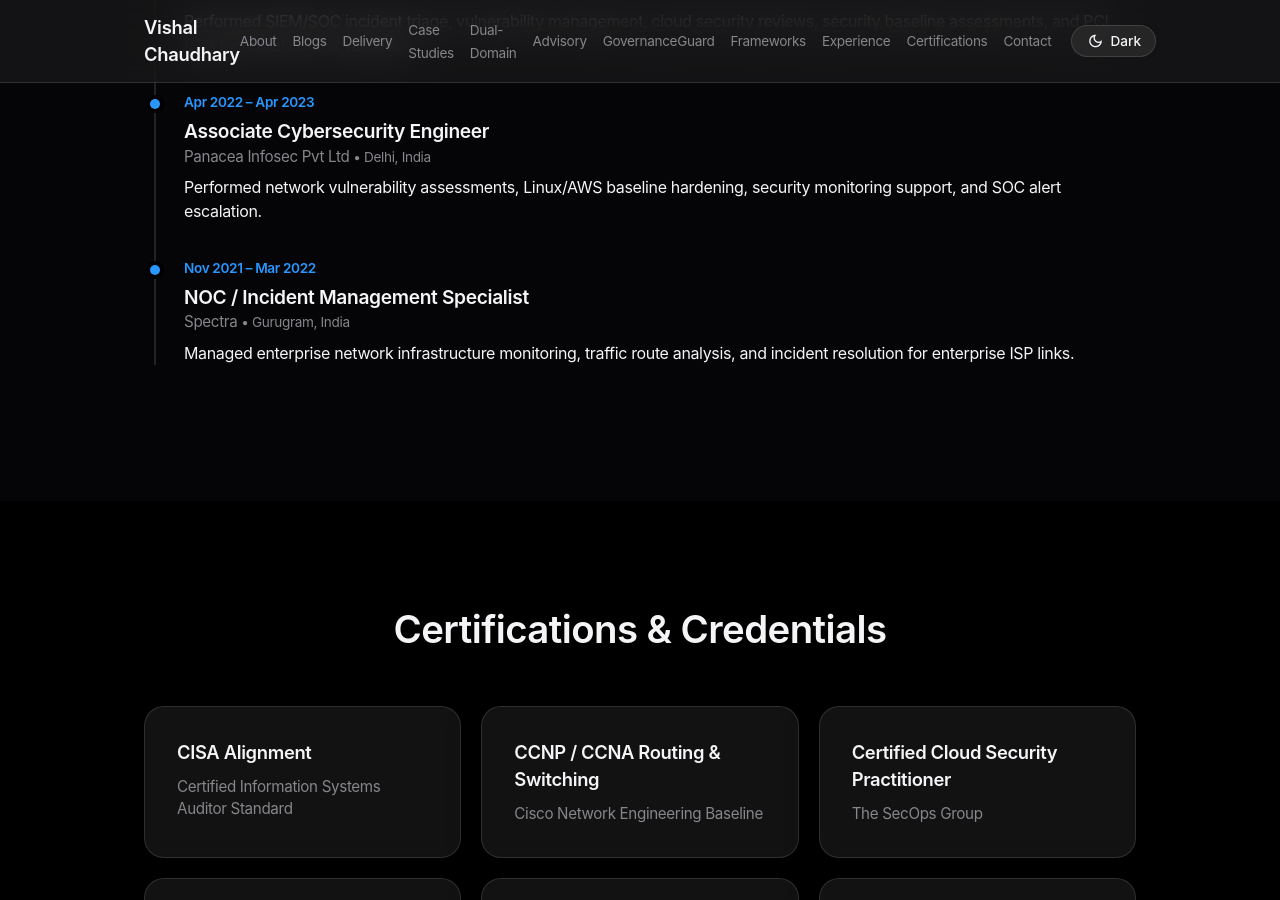
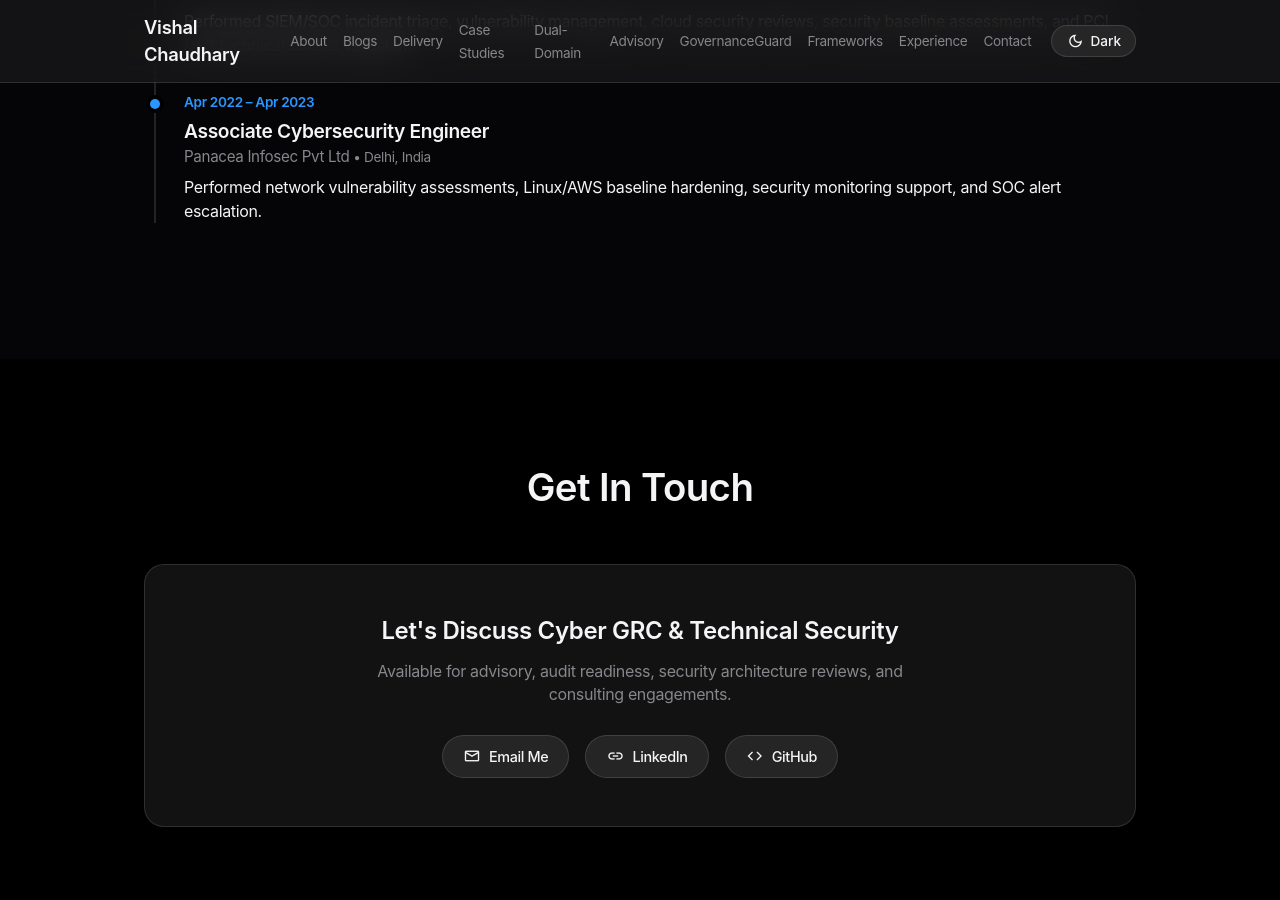
Before and after one commit to vishsecurity/vishsecurity.github.io, a Jekyll site: the page index.html, which Jekyll copies as it is, in a window 1280 px wide and 900 px high, scrolled down 7028 px. Built offline with Jekyll 4.4.1, drawn with Linux system fonts in a browser that asks for light colours; some of the changed text lies outside the part shown.

Commit message:
Update index.html

```diff
--- a/index.html
+++ b/index.html
@@ -453,7 +453,6 @@
                     <li><a href="#media">GovernanceGuard</a></li>
                     <li><a href="#projects">Frameworks</a></li>
                     <li><a href="#experience">Experience</a></li>
-                    <li><a href="#certifications">Certifications</a></li>
                     <li><a href="#contact">Contact</a></li>
                 </ul>
                 <button class="theme-toggle" id="theme-toggle-btn" aria-label="Toggle Theme">
@@ -471,7 +470,7 @@
                 <span class="badge"><span class="material-symbols-outlined" style="font-size: 16px;">terminal</span> Cloud & Security Architecture</span>
                 <span class="badge badge-alt"><span class="material-symbols-outlined" style="font-size: 16px;">handshake</span> Open for Consulting & Partnering</span>
             </div>
-            <h1 id="typed-header" class="typing"></h1>
+            <h1 id="typed-header" class="typing">Vishal Chaudhary</h1>
             <p>Cyber GRC and technical risk professional bridging governance, regulatory compliance, cloud security, resilience, and hands-on security engineering for GCCs, consultancies, financial services, and technology companies.</p>
             <div>
                 <a href="#contact" class="btn-primary"><span class="material-symbols-outlined" style="font-size: 18px;">mail</span> Hire / Connect</a>
@@ -514,7 +513,7 @@
                     <div style="font-size: 0.8rem; color: var(--accent-blue); font-weight: 600; margin-bottom: 6px;">ISO 27001 / PRIVACY</div>
                     <h3><span class="material-symbols-outlined" style="color: var(--accent-blue);">article</span> ISO 27001:2022 Audit Readiness Checklist</h3>
                     <p style="margin-bottom: 24px;">A complete step-by-step guide for GRC leads preparing for Stage 1 & Stage 2 ISO audits.</p>
-                    <a href="https://vishsecurity.github.io/blogs/iso27001-guide.md" target="_blank" class="social-links" style="margin: 0; display: inline-flex;">
+                    <a href="./blogs/iso27001-guide.html" class="social-links" style="margin: 0; display: inline-flex;">
                         <span class="material-symbols-outlined" style="font-size: 16px;">open_in_new</span> Read Article
                     </a>
                 </div>
@@ -523,7 +522,7 @@
                     <div style="font-size: 0.8rem; color: var(--accent-green); font-weight: 600; margin-bottom: 6px;">PAYMENT SECURITY</div>
                     <h3><span class="material-symbols-outlined" style="color: var(--accent-green);">article</span> Transitioning to PCI DSS v4.0.1</h3>
                     <p style="margin-bottom: 24px;">Key scope reduction strategies, custom targeted risk assessments, and technical evidence mapping.</p>
-                    <a href="https://vishsecurity.github.io/blogs/pci-dss-40.md" target="_blank" class="social-links" style="margin: 0; display: inline-flex;">
+                    <a href="./blogs/pci-dss-40.html" class="social-links" style="margin: 0; display: inline-flex;">
                         <span class="material-symbols-outlined" style="font-size: 16px;">open_in_new</span> Read Article
                     </a>
                 </div>
@@ -532,7 +531,7 @@
                     <div style="font-size: 0.8rem; color: var(--accent-blue); font-weight: 600; margin-bottom: 6px;">AI GOVERNANCE</div>
                     <h3><span class="material-symbols-outlined" style="color: var(--accent-blue);">article</span> ISO 42001 & AI Risk Management</h3>
                     <p style="margin-bottom: 24px;">Implementing AI management systems and auditing LLM pipelines for data privacy and security compliance.</p>
-                    <a href="https://vishsecurity.github.io/blogs/iso42001-ai-risk.md" target="_blank" class="social-links" style="margin: 0; display: inline-flex;">
+                    <a href="./blogs/iso42001-ai-risk.html" class="social-links" style="margin: 0; display: inline-flex;">
                         <span class="material-symbols-outlined" style="font-size: 16px;">open_in_new</span> Read Article
                     </a>
                 </div>
@@ -707,62 +706,19 @@
                     <h4>Panacea Infosec Pvt Ltd <span class="location">• Delhi, India</span></h4>
                     <p>Performed network vulnerability assessments, Linux/AWS baseline hardening, security monitoring support, and SOC alert escalation.</p>
                 </div>
-                <div class="timeline-item">
-                    <div class="timeline-date">Nov 2021 – Mar 2022</div>
-                    <h3>NOC / Incident Management Specialist</h3>
-                    <h4>Spectra <span class="location">• Gurugram, India</span></h4>
-                    <p>Managed enterprise network infrastructure monitoring, traffic route analysis, and incident resolution for enterprise ISP links.</p>
-                </div>
             </div>
         </div>
     </section>
 
-    <section id="education" class="container">
-        <h2 id="certifications" class="section-title">Certifications & Credentials</h2>
-        <div class="grid-3" style="margin-bottom: 60px;">
-            <div class="card"><h3>CISA Alignment</h3><p>Certified Information Systems Auditor Standard</p></div>
-            <div class="card"><h3>CCNP / CCNA Routing & Switching</h3><p>Cisco Network Engineering Baseline</p></div>
-            <div class="card"><h3>Certified Cloud Security Practitioner</h3><p>The SecOps Group</p></div>
-            <div class="card"><h3>Certified AppSec Practitioner</h3><p>The SecOps Group</p></div>
-            <div class="card"><h3>Certified in Cybersecurity (CC)</h3><p>(ISC)²</p></div>
-            <div class="card"><h3>AWS Well-Architected</h3><p>Amazon Web Services</p></div>
-            <div class="card"><h3>Securiti AI Privacy & Governance</h3><p>Securiti Certified Specialist</p></div>
-            <div class="card"><h3>Securiti PrivacyOps</h3><p>Securiti</p></div>
-            <div class="card"><h3>EDR Specialist Certification</h3><p>Qualys</p></div>
-            <div class="card"><h3>Fortinet NSE Level 2</h3><p>Fortinet</p></div>
-            <div class="card"><h3>Splunk UBA</h3><p>Splunk NYC</p></div>
-        </div>
-
-        <h2 class="section-title">Education</h2>
-        <div class="grid-3">
-            <div class="card">
-                <h3>B.Tech - Electrical & Electronics</h3>
-                <p>Krishna Engineering College (2014–2018)</p>
-            </div>
-            <div class="card">
-                <h3>12th Science</h3>
-                <p>St. Mary Christian School (2012–2014)</p>
-            </div>
-            <div class="card">
-                <h3>10th Science</h3>
-                <p>St. Joseph's Academy (1995–2012)</p>
-            </div>
-        </div>
-    </section>
-
-    <section id="contact" class="bg-alt">
-        <div class="container">
+    <section id="contact" class="container">
+        <h2 class="section-title">Get In Touch</h2>
         <div class="contact-box">
-                <h2 style="font-size: 2.2rem; font-weight: 600; margin-bottom: 12px;">Let's Connect</h2>
-                <p style="color: var(--text-secondary); max-width: 700px; margin: 0 auto 28px;">Targeting Senior GRC & Security Architecture roles (GCCs, Consultancies, Tech Product Companies), high-impact freelance engagements, and fractional VCISO partnerships.</p>
-
+            <h3 style="font-size: 1.5rem; margin-bottom: 12px; font-weight: 600;">Let's Discuss Cyber GRC & Technical Security</h3>
+            <p style="color: var(--text-secondary); max-width: 600px; margin: 0 auto 24px;">Available for advisory, audit readiness, security architecture reviews, and consulting engagements.</p>
             <div class="social-links">
-                    <a href="mailto:vishchaudhary20021994@gmail.com"><span class="material-symbols-outlined" style="font-size: 18px;">mail</span> Email Me</a>
-                    <a href="https://www.linkedin.com/in/vishal-chaudhary-224701116/" target="_blank"><span class="material-symbols-outlined" style="font-size: 18px;">link</span> LinkedIn Profile</a>
-                    <a href="https://www.naukri.com/mnjuser/profile" target="_blank"><span class="material-symbols-outlined" style="color: var(--accent-blue); font-size: 18px;">badge</span> Naukri Profile</a>
-                    <a href="https://www.youtube.com/@GovernanceGuard" target="_blank"><span class="material-symbols-outlined" style="color: var(--accent-red); font-size: 18px;">smart_display</span> GovernanceGuard YouTube</a>
-                    <a href="https://github.com/vishsecurity" target="_blank"><span class="material-symbols-outlined" style="font-size: 18px;">code</span> GitHub Projects</a>
-                </div>
+                <a href="mailto:vishal.chaudhary@example.com"><span class="material-symbols-outlined" style="font-size: 18px;">mail</span> Email Me</a>
+                <a href="https://linkedin.com" target="_blank"><span class="material-symbols-outlined" style="font-size: 18px;">link</span> LinkedIn</a>
+                <a href="https://github.com/vishsecurity" target="_blank"><span class="material-symbols-outlined" style="font-size: 18px;">code</span> GitHub</a>
             </div>
         </div>
     </section>
@@ -772,43 +728,22 @@
     </footer>
 
     <script>
-        // Typing Header Animation
-        const headerText = "Vishal Chaudhary";
-        let typedIndex = 0;
-
-        function typeHeader() {
-            const el = document.getElementById('typed-header');
-            if (typedIndex < headerText.length) {
-                el.textContent += headerText.charAt(typedIndex);
-                typedIndex++;
-                setTimeout(typeHeader, 120);
-            }
-        }
-
-        // Theme Toggle Script
-        document.addEventListener('DOMContentLoaded', () => {
-            typeHeader();
-
         const toggleBtn = document.getElementById('theme-toggle-btn');
         const themeIcon = document.getElementById('theme-icon');
         const themeText = document.getElementById('theme-text');
-            const html = document.documentElement;
 
         toggleBtn.addEventListener('click', () => {
-                const currentTheme = html.getAttribute('data-theme');
-                const newTheme = currentTheme === 'dark' ? 'light' : 'dark';
-
-                html.setAttribute('data-theme', newTheme);
-
-                if (newTheme === 'light') {
+            const currentTheme = document.documentElement.getAttribute('data-theme');
+            if (currentTheme === 'dark') {
+                document.documentElement.setAttribute('data-theme', 'light');
                 themeIcon.textContent = 'light_mode';
                 themeText.textContent = 'Light';
             } else {
+                document.documentElement.setAttribute('data-theme', 'dark');
                 themeIcon.textContent = 'dark_mode';
                 themeText.textContent = 'Dark';
             }
         });
-        });
     </script>
 </body>
 </html>
```
Lines whose indentation alone changed are shown as unchanged.
